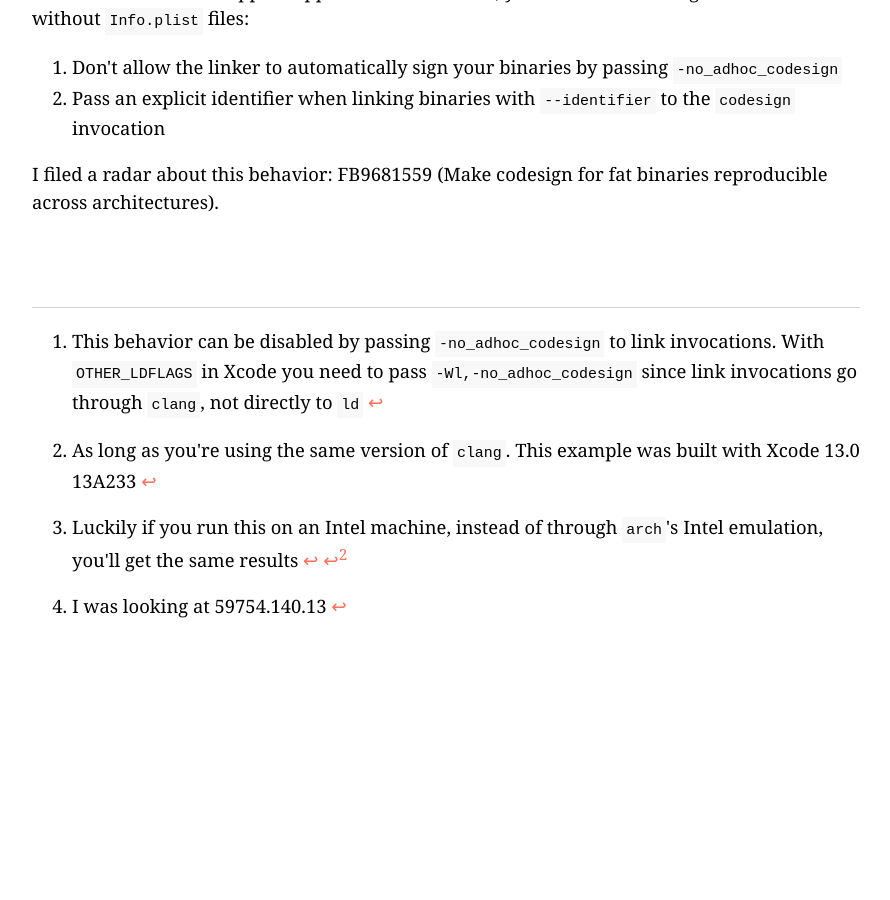
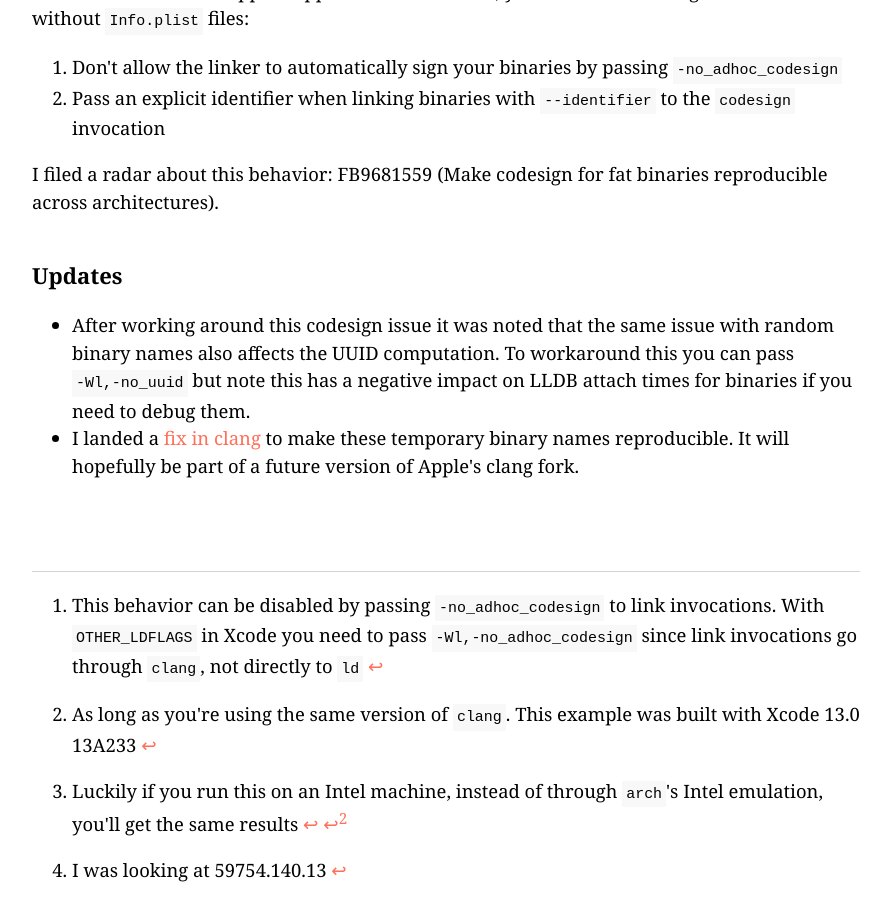
Before and after one commit to keith/smileykeith.com, a Jekyll site: the page built from _posts/2021-10-05-codesign-m1.md, in a window 1280 px wide and 900 px high, scrolled down 4595 px. Shown: the whole window, without its empty margins (194-1084 px from the left). Built offline with Jekyll 4.4.1, drawn with Linux system fonts in a browser that asks for light colours; before the commit the page ends 5325 px from its top, so only the background shows below that.

Commit message:
Updates to codesigning

```diff
--- a/_posts/2021-10-05-codesign-m1.md
+++ b/_posts/2021-10-05-codesign-m1.md
@@ -214,6 +214,18 @@ need to do 2 things for binaries without `Info.plist` files:
 I filed a radar about this behavior: FB9681559 (Make codesign for fat
 binaries reproducible across architectures).
 
+## Updates
+
+- After working around this codesign issue it was noted that the same
+  issue with random binary names also affects the UUID computation. To
+  workaround this you can pass `-Wl,-no_uuid` but note this has a
+  negative impact on LLDB attach times for binaries if you need to debug
+  them.
+- I landed a [fix in
+  clang](https://reviews.llvm.org/rG17386cb4dc89afad62623b9bc08516b99b9c6df7)
+  to make these temporary binary names reproducible. It will hopefully
+  be part of a future version of Apple's clang fork.
+
 [^1]: This behavior can be disabled by passing `-no_adhoc_codesign` to
       link invocations. With `OTHER_LDFLAGS` in Xcode you need to pass
       `-Wl,-no_adhoc_codesign` since link invocations go through
```
Also changed, not shown: Gemfile.lock.
